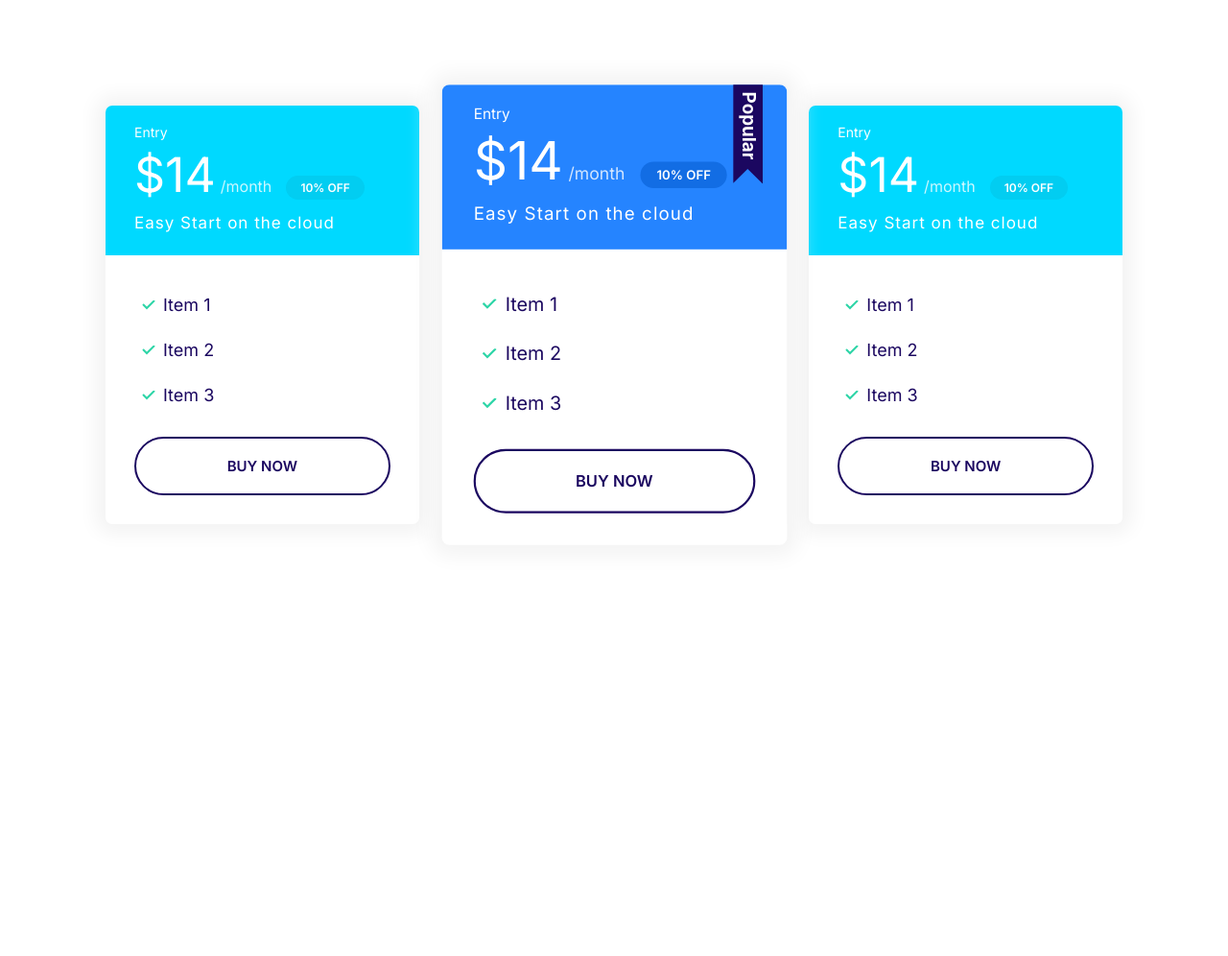
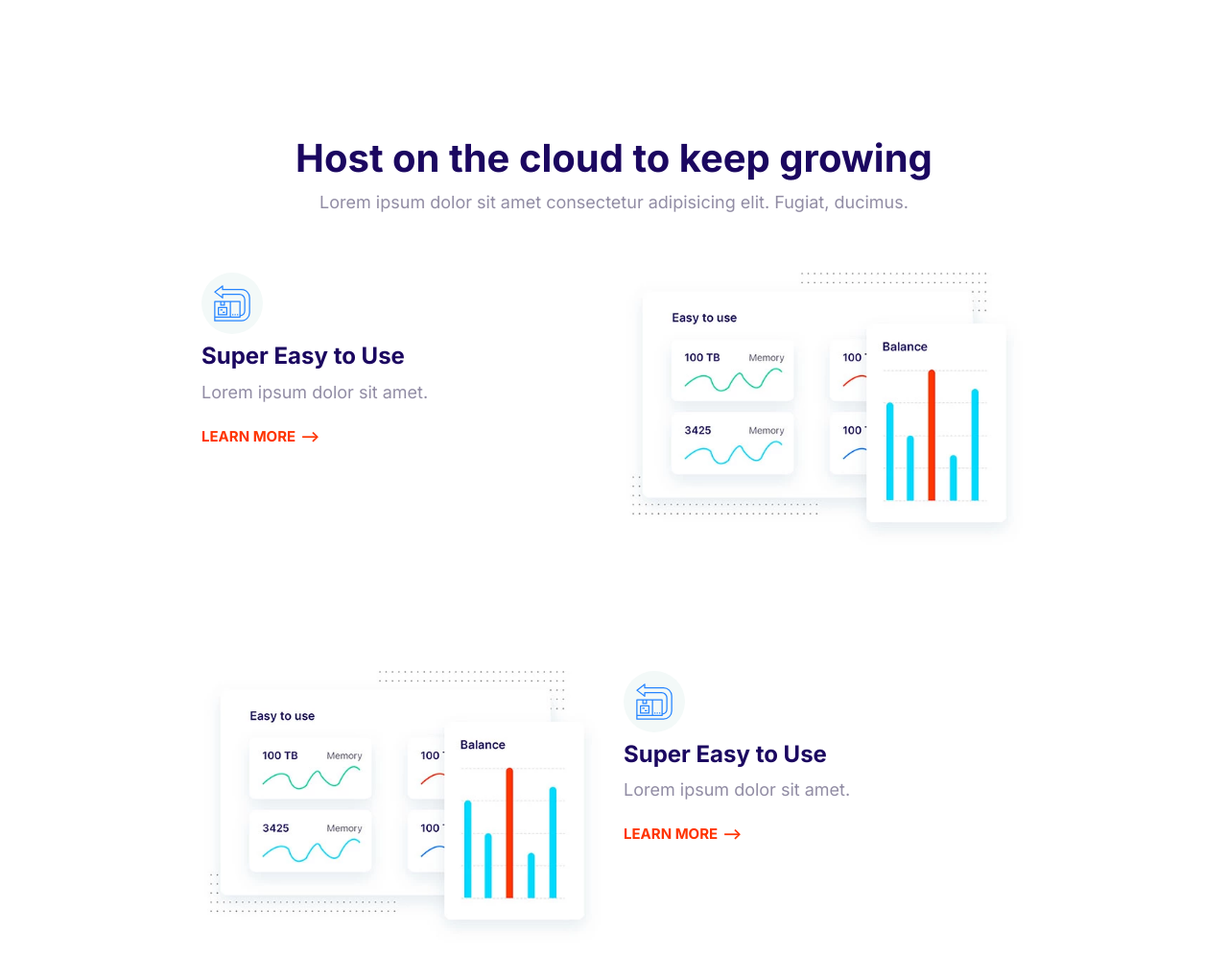
Before and after one commit to darecallad/HTML, a plain HTML site: page Section10 Content/code/index.html in a window 1280 px wide. Shown: the top 996 px of the page at 96% size. Before the commit the page ends 800 px from the top, so only its background shows below. Drawn offline with Linux system fonts and the light colour scheme.

Commit message:
Feature Block

```diff
--- a/Section10 Content/code/index.html
+++ b/Section10 Content/code/index.html
@@ -15,68 +15,77 @@
     <title>Document</title>
   </head>
   <body style="padding: 5rem">
-    <section class="block container block-plans">
-      <!-- give gap to each one using new class block-plans -->
-      <div class="grid grid--1x3">
-        <div class="plan">
-          <div class="card card--secondary">
-            <header class="card__header">
-              <h3 class="plan__name">Entry</h3>
-              <span class="plan__price">$14</span>
-              <span class="plan__billing-cycle">/month</span>
-              <span class="badge badge--secondary badge--small">10% OFF</span>
-              <span class="plan__description">Easy Start on the cloud</span>
-            </header>
-            <div class="card__body">
-              <ul class="list list--tick">
-                <li class="list__item">Item 1</li>
-                <li class="list__item">Item 2</li>
-                <li class="list__item">Item 3</li>
-              </ul>
-              <button class="btn btn--outline btn--block">Buy Now</button>
-            </div>
-          </div>
+    <section class="block container">
+      <header class="block__header">
+        <h2>Host on the cloud to keep growing</h2>
+        <p>
+          Lorem ipsum dolor sit amet consectetur adipisicing elit. Fugiat,
+          ducimus.
+        </p>
+      </header>
+      <article class="grid grid--1x2 feature">
+        <div class="feature__content">
+          <span class="icon-container">
+            <svg class="icon icon--primary">
+              <use xlink:href="/Section10 Content/icons/sprite.svg#easy"></use>
+            </svg>
+          </span>
+          <h3 class="feature__heading">Super Easy to Use</h3>
+          <p>Lorem ipsum dolor sit amet.</p>
+          <a href="#" class="link-arrow">learn more</a>
         </div>
-        <div class="plan plan--popular">
-          <div class="card card--primary">
-            <header class="card__header">
-              <h3 class="plan__name">Entry</h3>
-              <span class="plan__price">$14</span>
-              <span class="plan__billing-cycle">/month</span>
-              <span class="badge badge--primary badge--small">10% OFF</span>
-              <span class="plan__description">Easy Start on the cloud</span>
-            </header>
-            <div class="card__body">
-              <ul class="list list--tick">
-                <li class="list__item">Item 1</li>
-                <li class="list__item">Item 2</li>
-                <li class="list__item">Item 3</li>
-              </ul>
-              <button class="btn btn--outline btn--block">Buy Now</button>
-            </div>
-          </div>
+        <picture>
+          <source
+            type="image/webp"
+            srcset="../image/easy.webp 1x, ../image/easy@2x.webp 2x" />
+          <source
+            type="image/jpg"
+            srcset="../image/easy.jpg 1x, ../image/easy@2x.jpg 2x" />
+          <img class="feature__image" src="../image/easy@2x.jpg" alt="easy"
+        /></picture>
+      </article>
+      <article class="grid grid--1x2 feature">
+        <div class="feature__content">
+          <span class="icon-container">
+            <svg class="icon icon--primary">
+              <use xlink:href="/Section10 Content/icons/sprite.svg#easy"></use>
+            </svg>
+          </span>
+          <h3 class="feature__heading">Super Easy to Use</h3>
+          <p>Lorem ipsum dolor sit amet.</p>
+          <a href="#" class="link-arrow">learn more</a>
         </div>
-        <div class="plan">
-          <div class="card card--secondary">
-            <header class="card__header">
-              <h3 class="plan__name">Entry</h3>
-              <span class="plan__price">$14</span>
-              <span class="plan__billing-cycle">/month</span>
-              <span class="badge badge--secondary badge--small">10% OFF</span>
-              <span class="plan__description">Easy Start on the cloud</span>
-            </header>
-            <div class="card__body">
-              <ul class="list list--tick">
-                <li class="list__item">Item 1</li>
-                <li class="list__item">Item 2</li>
-                <li class="list__item">Item 3</li>
-              </ul>
-              <button class="btn btn--outline btn--block">Buy Now</button>
-            </div>
-          </div>
+        <picture>
+          <source
+            type="image/webp"
+            srcset="../image/easy.webp 1x, ../image/easy@2x.webp 2x" />
+          <source
+            type="image/jpg"
+            srcset="../image/easy.jpg 1x, ../image/easy@2x.jpg 2x" />
+          <img class="feature__image" src="../image/easy@2x.jpg" alt="easy"
+        /></picture>
+      </article>
+      <article class="grid grid--1x2 feature">
+        <div class="feature__content">
+          <span class="icon-container">
+            <svg class="icon icon--primary">
+              <use xlink:href="/Section10 Content/icons/sprite.svg#easy"></use>
+            </svg>
+          </span>
+          <h3 class="feature__heading">Super Easy to Use</h3>
+          <p>Lorem ipsum dolor sit amet.</p>
+          <a href="#" class="link-arrow">learn more</a>
         </div>
-      </div>
+        <picture>
+          <source
+            type="image/webp"
+            srcset="../image/easy.webp 1x, ../image/easy@2x.webp 2x" />
+          <source
+            type="image/jpg"
+            srcset="../image/easy.jpg 1x, ../image/easy@2x.jpg 2x" />
+          <img class="feature__image" src="../image/easy@2x.jpg" alt="easy"
+        /></picture>
+      </article>
     </section>
-    <script src="../code/main.js"></script>
   </body>
 </html>
--- a/Section10 Content/css/index.css
+++ b/Section10 Content/css/index.css
@@ -763,3 +763,28 @@ a {
     min-width: 1100px;
   }
 }
+
+/* Feature Block */
+
+.feature {
+  gap: 4rem 2rem;
+  margin: 12rem;
+}
+.feature__heading {
+  margin: 1rem 0;
+}
+
+.feature__image {
+  width: 100%;
+}
+
+@media screen and (min-width: 768px) {
+  .feature:nth-of-type(even) .feature__content {
+    order: 2;
+  }
+}
+
+.feature:first-of-type {
+  margin-top: 6rem;
+  /* change the first block margin with heading */
+}
```
Also changed, not shown: Section10 Content/component/feature-block.html (added, +71 -0 lines), Section10 Content/image/easy.jpg, Section10 Content/image/easy.webp (added), Section10 Content/image/easy@2x.jpg (added), Section10 Content/image/easy@2x.webp (added).
